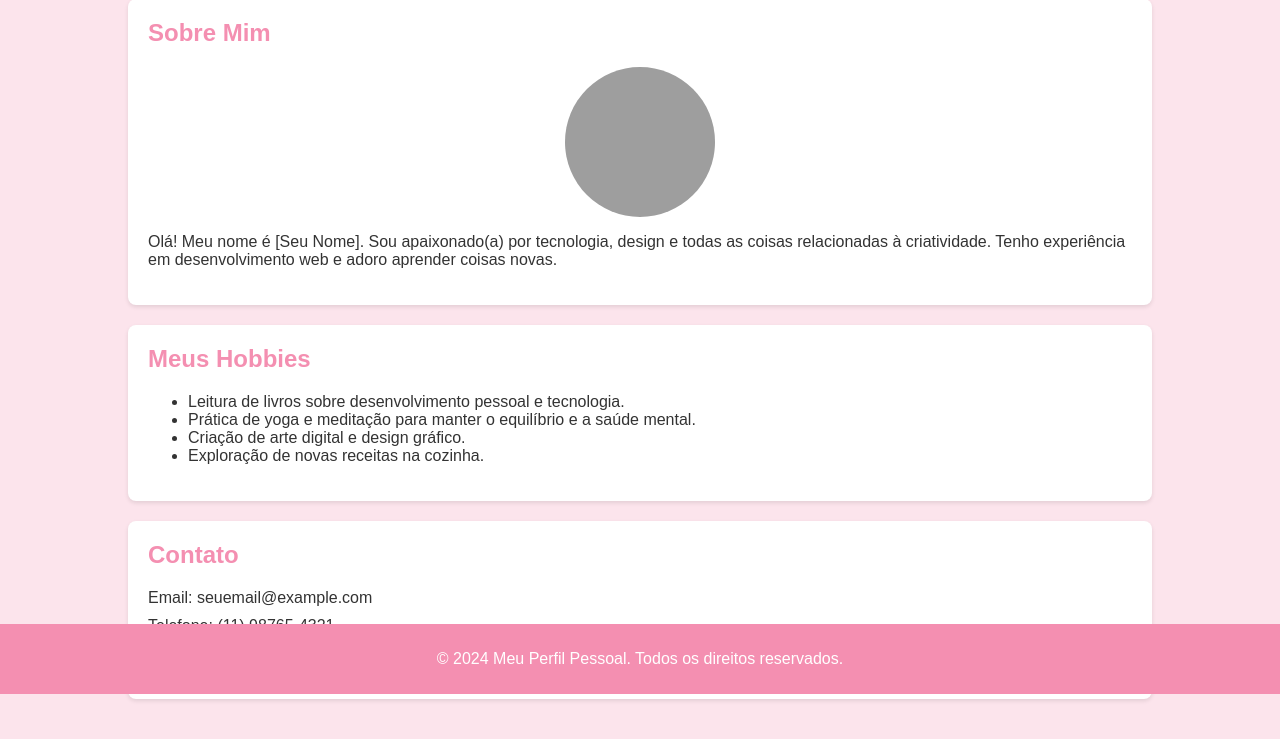
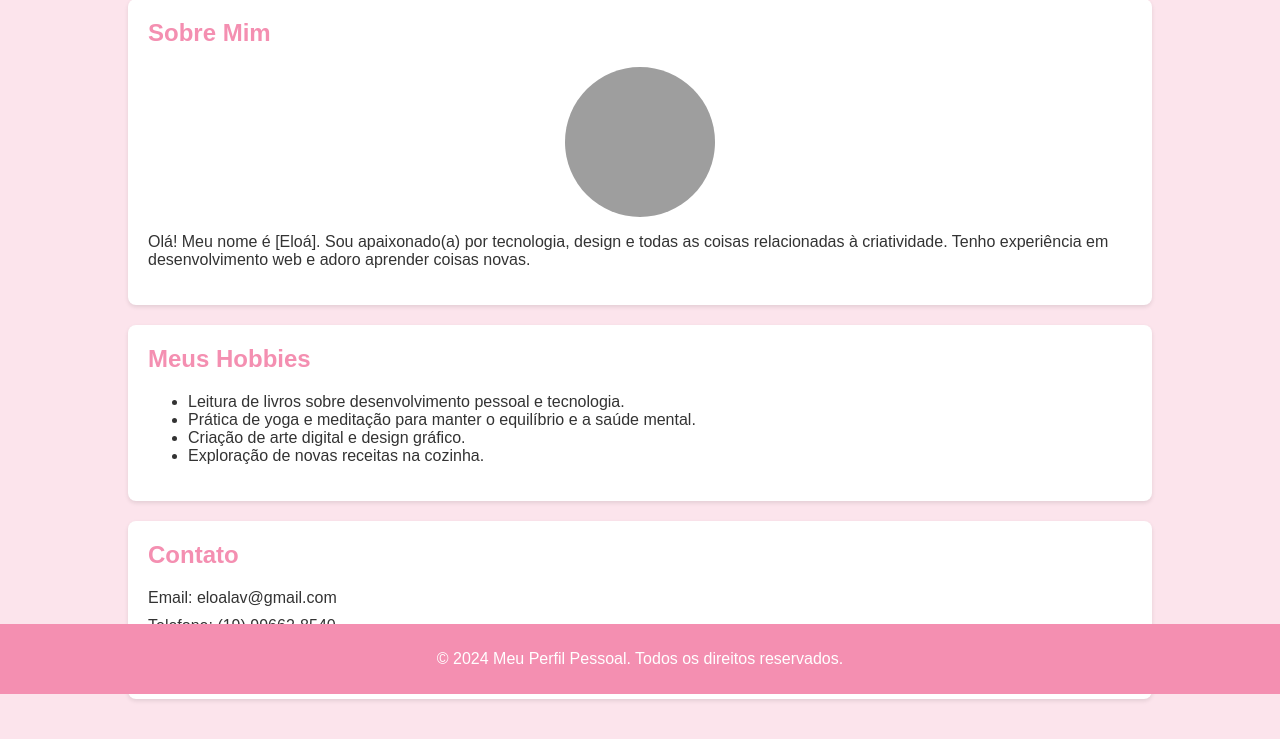
Before and after one commit to eloalav/personal-page-, a Flask app: page / in a window 1280 px wide. Shown: the part 106-845 px from the top of the page. Run offline with Flask 3, Linux system fonts and the light colour scheme; grey boxes are pictures that could not be loaded.

Commit message:
Primeira versão do site

```diff
--- a/templates/index.html
+++ b/templates/index.html
@@ -91,7 +91,7 @@
         <section id="perfil">
             <h2>Sobre Mim</h2>
             <img src="profile.jpg" alt="Foto de Perfil" class="profile-img">
-            <p>Olá! Meu nome é [Seu Nome]. Sou apaixonado(a) por tecnologia, design e todas as coisas relacionadas à criatividade. Tenho experiência em desenvolvimento web e adoro aprender coisas novas.</p>
+            <p>Olá! Meu nome é [Eloá]. Sou apaixonado(a) por tecnologia, design e todas as coisas relacionadas à criatividade. Tenho experiência em desenvolvimento web e adoro aprender coisas novas.</p>
         </section>
 
         <section id="hobbies">
@@ -107,8 +107,8 @@
         <section id="contato">
             <h2>Contato</h2>
             <ul class="contact-info">
-                <li>Email: seuemail@example.com</li>
-                <li>Telefone: (11) 98765-4321</li>
+                <li>Email: eloalav@gmail.com</li>
+                <li>Telefone: (19) 99662-8540</li>
                 <li>LinkedIn: <a href="https://www.linkedin.com/in/seu-perfil" target="_blank">linkedin.com/in/seu-perfil</a></li>
             </ul>
         </section>
```
